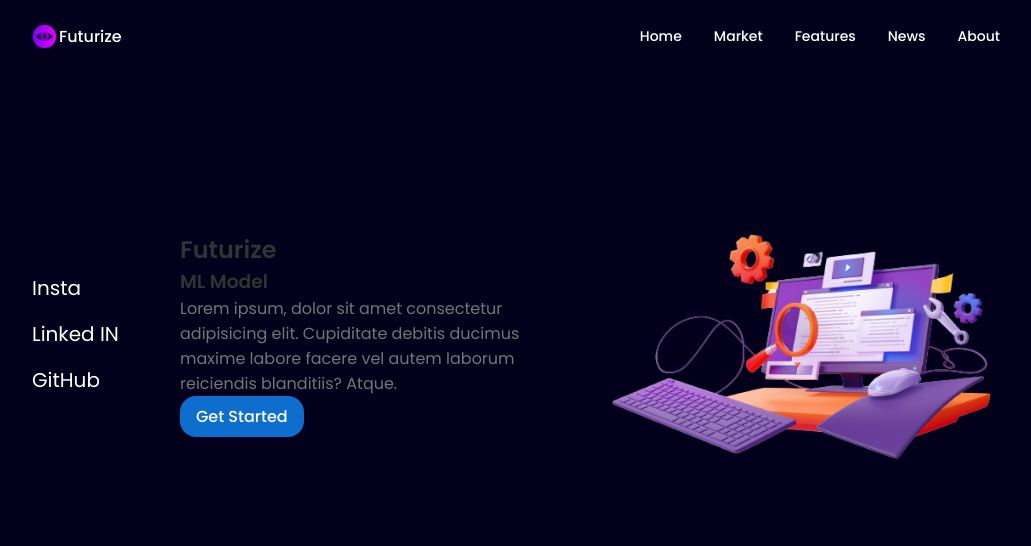
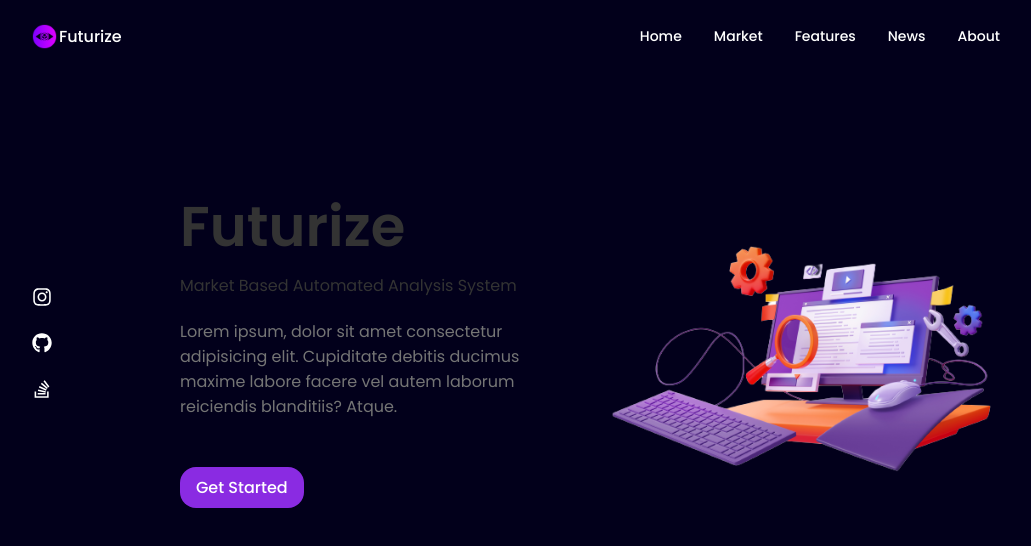
Before and after one commit to ankitdeb11/Futurize-ML-model, a React (Create React App) app: page / in a window 1280 px wide. Shown: the top 546 px of the page, without its empty margins (124-1155 px from the left). Built offline with nearby package versions, Linux system fonts and the light colour scheme.

Commit message:
completed work on home

```diff
--- a/package.json
+++ b/package.json
@@ -8,6 +8,7 @@
     "@testing-library/user-event": "^13.5.0",
     "react": "^18.2.0",
     "react-dom": "^18.2.0",
+    "react-icons": "^5.0.1",
     "react-scripts": "5.0.1",
     "web-vitals": "^2.1.4"
   },
--- a/src/App.css
+++ b/src/App.css
@@ -153,17 +153,16 @@ img {
 /*=============== BUTTONS ===============*/
 .button {
   display: inline-block;
-  /* background-color: var(--title-color); */
-  background-color: #0D6ECE;
+  background-color: blueviolet;
   color: var(--container-color);
   padding: 0.5rem 1rem;
   border-radius: 1rem;
   font-weight: var(--font-medium);
-  transition: all 0.2s ease-in-out;
+
 }
 
 .button:hover {
-  background-color: #003d79;
+  background-color: rgb(88, 0, 165);
 }
 
 .button__icon {
--- a/src/components/home/Data.jsx
+++ b/src/components/home/Data.jsx
@@ -3,13 +3,13 @@ import React from 'react'
 const Data = () => {
     return (
         <div className="home__data">
-            <h1>Futurize</h1>
+            <h1 className='home__title'>Futurize</h1>
 
             <h3 className="home__subtitle">
-                <span>ML Model</span>
+                <span>Market Based Automated Analysis System</span>
             </h3>
 
-            <p>Lorem ipsum, dolor sit amet consectetur adipisicing elit. Cupiditate debitis ducimus maxime labore facere vel autem laborum reiciendis blanditiis? Atque.</p>
+            <p className='home__description'>Lorem ipsum, dolor sit amet consectetur adipisicing elit. Cupiditate debitis ducimus maxime labore facere vel autem laborum reiciendis blanditiis? Atque.</p>
 
             <a href="#getStarted" className="button button--flex">
                 Get Started
--- a/src/components/home/Home.jsx
+++ b/src/components/home/Home.jsx
@@ -10,10 +10,7 @@ const Home = () => {
 
 
                 <div className="home__content grid">
-
-
                     <Socials />
-
 
                     {/* Futurize Photo  */}
                     <div className="home__img"></div>
--- a/src/components/home/Socials.jsx
+++ b/src/components/home/Socials.jsx
@@ -1,5 +1,7 @@
 import React from 'react';
 import "./home.css";
+import { FaInstagram, FaStackOverflow } from "react-icons/fa6";
+import { FaGithub } from "react-icons/fa6";
 
 const Socials = () => {
   return (
@@ -9,15 +11,15 @@ const Socials = () => {
 
 
       <a href="https://www.instagram.com/" className="home__social-icon" rel="noreferrer" target="_blank">
-      <i class='bx bxl-instagram' ></i> Insta
+      <FaInstagram />
       </a>
 
       <a href="https://www.linkedin.com/in/ankitdeb11" className="home__social-icon" target="_blank" rel="noreferrer">
-      <i class='bx bxl-linkedin-square' ></i> Linked IN
+      <FaGithub />
       </a>
 
       <a href="https://github.com/ankitdeb11" className="home__social-icon" target="_blank" rel="noreferrer">
-      <i class='bx bxl-github' ></i> GitHub
+      <FaStackOverflow />
       </a>
 
 
--- a/src/components/home/home.css
+++ b/src/components/home/home.css
@@ -25,7 +25,7 @@
 }
 
 .home__social-icon:hover {
-    color: var(--title-color-dark);
+    color: blueviolet;
 
 }
 
@@ -45,3 +45,27 @@
     order: 1;
     justify-self: center;
 }
+
+
+
+.home__title {
+    font-size: var(--big-font-size);
+    margin-bottom: var(--mb-0-25);
+}
+
+
+
+
+.home__subtitle {
+    position: relative;
+    font-size: var(--h4-font-size);
+    font-weight: var(--font-normal);
+    margin-bottom: var(--mb-1);
+    height: 30px;
+}
+
+.home__description {
+    max-width: 400px;
+    margin-bottom: var(--mb-3);
+
+}
```
Also changed, not shown: 1 other file (tests, documents, lock files or other folders).
